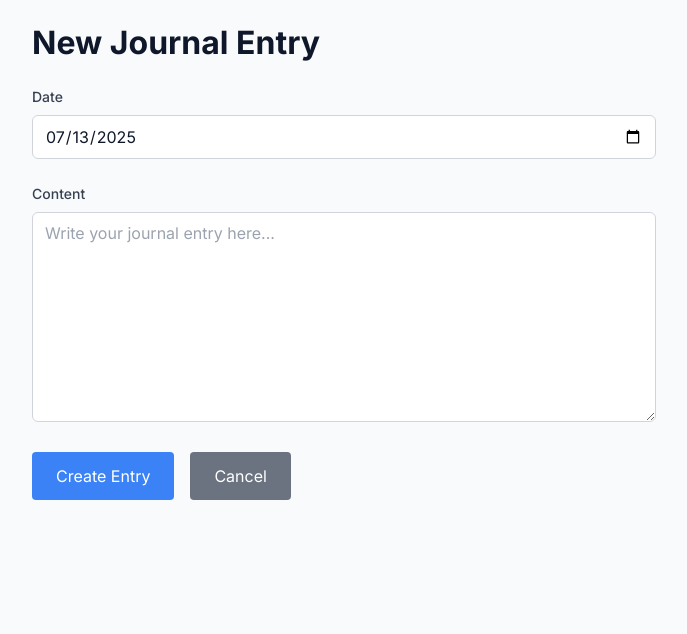
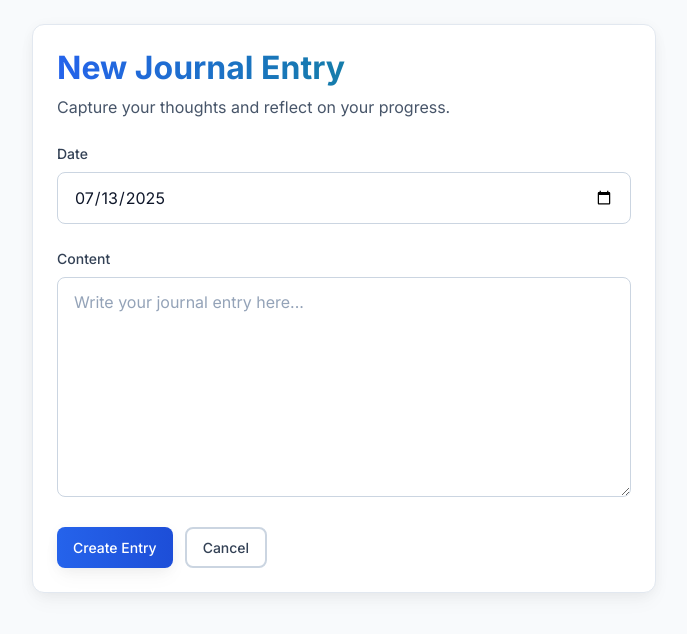
Before and after one commit to czhang0312/progress_tracker, a Next.js app in the folder frontend/: page /journal-entries/new in a window 1280 px wide. Shown: the top 634 px of the page, without its empty margins (296-983 px from the left). Built offline with nearby package versions, Linux system fonts and the light colour scheme; no server answers.

Commit message:
style: enhance UI for new goal and journal entry forms with improved layout and animations

```diff
--- a/frontend/src/app/goals/new/page.tsx
+++ b/frontend/src/app/goals/new/page.tsx
@@ -71,12 +71,18 @@ export default function NewGoalPage() {
   };
 
   return (
+    <div className="min-h-screen bg-neutral-50">
       <div className="max-w-2xl mx-auto p-6">
-      <h1 className="text-3xl font-bold mb-6">New Goal</h1>
+        <div className="card animate-fade-in">
+          <div className="card-body">
+            <div className="mb-6">
+              <h1 className="text-3xl font-bold text-gradient mb-2">New Goal</h1>
+              <p className="text-neutral-600">Define a clear goal to focus your daily progress.</p>
+            </div>
 
             <form onSubmit={handleSubmit} className="space-y-6">
               <div>
-          <label htmlFor="name" className="block text-sm font-medium text-gray-700 mb-2">
+                <label htmlFor="name" className="form-label">
                   Name
                 </label>
                 <input
@@ -85,18 +91,18 @@ export default function NewGoalPage() {
                   name="name"
                   value={formData.name}
                   onChange={handleChange}
-            className={`w-full px-3 py-2 border rounded-md focus:outline-none focus:ring-2 focus:ring-blue-500 ${
-              errors.name ? 'border-red-500' : 'border-gray-300'
+                  className={`form-input ${
+                    errors.name ? 'border-error-500 focus:ring-error-500' : ''
                   }`}
                   required
                 />
                 {errors.name && (
-            <p className="mt-1 text-sm text-red-600">{errors.name}</p>
+                  <p className="mt-1 text-sm text-error-600">{errors.name}</p>
                 )}
               </div>
 
               <div>
-          <label htmlFor="description" className="block text-sm font-medium text-gray-700 mb-2">
+                <label htmlFor="description" className="form-label">
                   Description
                 </label>
                 <textarea
@@ -105,32 +111,35 @@ export default function NewGoalPage() {
                   value={formData.description}
                   onChange={handleChange}
                   rows={4}
-            className={`w-full px-3 py-2 border rounded-md focus:outline-none focus:ring-2 focus:ring-blue-500 ${
-              errors.description ? 'border-red-500' : 'border-gray-300'
+                  className={`form-input min-h-[120px] ${
+                    errors.description ? 'border-error-500 focus:ring-error-500' : ''
                   }`}
                   required
                 />
                 {errors.description && (
-            <p className="mt-1 text-sm text-red-600">{errors.description}</p>
+                  <p className="mt-1 text-sm text-error-600">{errors.description}</p>
                 )}
               </div>
 
-        <div className="flex gap-4">
+              <div className="flex flex-col sm:flex-row gap-3">
                 <button
                   type="submit"
                   disabled={loading}
-            className="px-6 py-3 bg-blue-500 text-white rounded hover:bg-blue-600 transition-colors disabled:opacity-50"
+                  className="btn-primary"
                 >
                   {loading ? 'Creating...' : 'Create Goal'}
                 </button>
                 <Link
                   href="/goals"
-            className="px-6 py-3 bg-gray-500 text-white rounded hover:bg-gray-600 transition-colors"
+                  className="btn-outline text-center"
                 >
                   Cancel
                 </Link>
               </div>
             </form>
           </div>
+        </div>
+      </div>
+    </div>
   );
 }
--- a/frontend/src/app/journal-entries/new/page.tsx
+++ b/frontend/src/app/journal-entries/new/page.tsx
@@ -121,12 +121,18 @@ function NewJournalEntryForm() {
   };
 
   return (
+    <div className="min-h-screen bg-neutral-50">
       <div className="max-w-2xl mx-auto p-6">
-      <h1 className="text-3xl font-bold mb-6">New Journal Entry</h1>
+        <div className="card animate-fade-in">
+          <div className="card-body">
+            <div className="mb-6">
+              <h1 className="text-3xl font-bold text-gradient mb-2">New Journal Entry</h1>
+              <p className="text-neutral-600">Capture your thoughts and reflect on your progress.</p>
+            </div>
 
             <form onSubmit={handleSubmit} className="space-y-6">
               <div>
-          <label htmlFor="date" className="block text-sm font-medium text-gray-700 mb-2">
+                <label htmlFor="date" className="form-label">
                   Date
                 </label>
                 <input
@@ -135,18 +141,18 @@ function NewJournalEntryForm() {
                   name="date"
                   value={formData.date}
                   onChange={handleChange}
-            className={`w-full px-3 py-2 border rounded-md focus:outline-none focus:ring-2 focus:ring-blue-500 ${
-              errors.date ? 'border-red-500' : 'border-gray-300'
+                  className={`form-input ${
+                    errors.date ? 'border-error-500 focus:ring-error-500' : ''
                   }`}
                   required
                 />
                 {errors.date && (
-            <p className="mt-1 text-sm text-red-600">{errors.date}</p>
+                  <p className="mt-1 text-sm text-error-600">{errors.date}</p>
                 )}
               </div>
 
               <div>
-          <label htmlFor="content" className="block text-sm font-medium text-gray-700 mb-2">
+                <label htmlFor="content" className="form-label">
                   Content
                 </label>
                 <textarea
@@ -156,39 +162,52 @@ function NewJournalEntryForm() {
                   onChange={handleChange}
                   rows={8}
                   placeholder="Write your journal entry here..."
-            className={`w-full px-3 py-2 border rounded-md focus:outline-none focus:ring-2 focus:ring-blue-500 ${
-              errors.content ? 'border-red-500' : 'border-gray-300'
+                  className={`form-input min-h-[220px] ${
+                    errors.content ? 'border-error-500 focus:ring-error-500' : ''
                   }`}
                   required
                 />
                 {errors.content && (
-            <p className="mt-1 text-sm text-red-600">{errors.content}</p>
+                  <p className="mt-1 text-sm text-error-600">{errors.content}</p>
                 )}
               </div>
 
-        <div className="flex gap-4">
+              <div className="flex flex-col sm:flex-row gap-3">
                 <button
                   type="submit"
                   disabled={loading}
-            className="px-6 py-3 bg-blue-500 text-white rounded hover:bg-blue-600 transition-colors disabled:opacity-50"
+                  className="btn-primary"
                 >
                   {loading ? 'Creating...' : 'Create Entry'}
                 </button>
                 <Link
                   href={getBackUrl()}
-            className="px-6 py-3 bg-gray-500 text-white rounded hover:bg-gray-600 transition-colors"
+                  className="btn-outline text-center"
                 >
                   Cancel
                 </Link>
               </div>
             </form>
           </div>
+        </div>
+      </div>
+    </div>
   );
 }
 
 export default function NewJournalEntryPage() {
   return (
-    <Suspense fallback={<div>Loading...</div>}>
+    <Suspense
+      fallback={
+        <div className="min-h-screen bg-neutral-50 flex items-center justify-center">
+          <div className="text-center animate-fade-in">
+            <div className="w-16 h-16 border-4 border-primary-200 border-t-primary-600 rounded-full animate-spin mx-auto mb-4"></div>
+            <h1 className="text-2xl font-bold text-neutral-900 mb-2">Loading Form</h1>
+            <p className="text-neutral-600">Preparing journal entry details...</p>
+          </div>
+        </div>
+      }
+    >
       <NewJournalEntryForm />
     </Suspense>
   );
```
Lines whose indentation alone changed are shown as unchanged.
